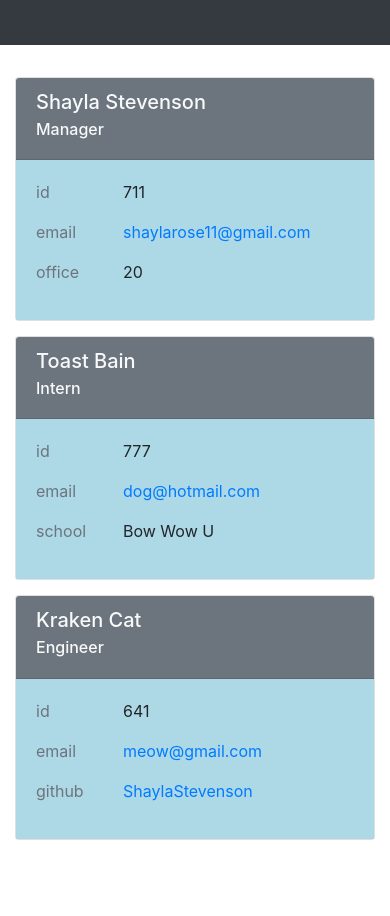
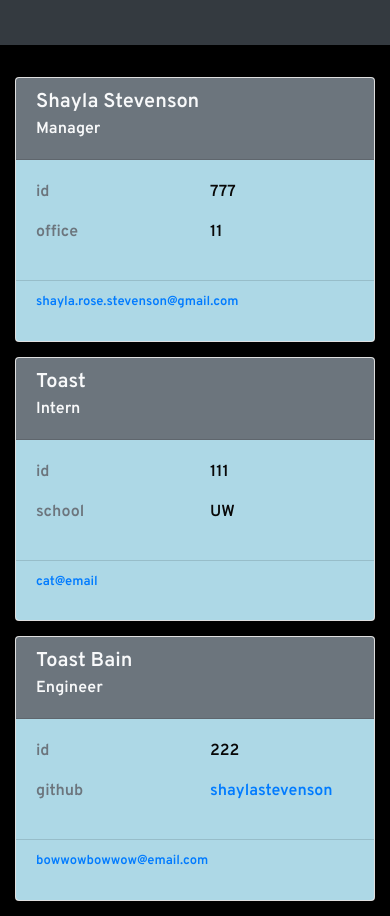
Before and after one commit to ShaylaStevenson/team-dashboard, a plain HTML site: page index.html in a window 390 px wide. Shown: the part 115-1031 px from the top of the page. Before the commit the page ends 970 px from the top, so only its background shows below. Drawn offline with nearby package versions, Linux system fonts and the light colour scheme.

Commit message:
changed styling and made more mobile responsive

```diff
--- a/index.html
+++ b/index.html
@@ -5,7 +5,9 @@
         <meta charset="UTF-8">
         <meta http-equiv="X-UA-Compatible" content="IE=edge">
         <meta name="viewport" content="width=device-width, initial-scale=1.0">
-        <title>Team Profile</title>
+        <title>Team Dashboard</title>
+        <link rel="preconnect" href="https://fonts.gstatic.com">
+        <link href="https://fonts.googleapis.com/css2?family=Overpass:wght@600&display=swap" rel="stylesheet">
         <link rel="stylesheet" href="https://cdn.jsdelivr.net/npm/bootstrap@4.6.0/dist/css/bootstrap.min.css" integrity="sha384-B0vP5xmATw1+K9KRQjQERJvTumQW0nPEzvF6L/Z6nronJ3oUOFUFpCjEUQouq2+l" crossorigin="anonymous">
         <link rel="stylesheet" href="dist/style.css">
     </head>
@@ -27,39 +29,7 @@
         </div>
         <div class="card-body">
         <div class="row">
-            <div class="col-3">
-            <p class="card-text text-muted">id</p>
-            </div>
             <div class="col">
-            <p> 711</p>
-            </div>
-        </div>
-        <div class="row">
-            <div class="col-3">
-            <p class="card-text text-muted">email</p>
-            </div>
-            <div class="col">
-            <p><a href="mailto:shaylarose11@gmail.com"> shaylarose11@gmail.com</a></p>
-            </div>
-        </div>
-        <div class="row">
-            <div class="col-3">
-            <p class="card-text text-muted">office</p>
-            </div>
-            <div class="col">
-            <p> 20</p>
-            </div>
-        </div>
-        </div>
-        </div>
-        <div class="card">
-        <div class="card-header bg-secondary text-light">
-            <h5 class="card-title">Toast Bain</h5>
-            <h6 class="card-subtitle mb-2">Intern</h6>
-        </div>
-        <div class="card-body">
-        <div class="row">
-            <div class="col-3">
             <p class="card-text text-muted">id</p>
             </div>
             <div class="col">
@@ -67,53 +37,70 @@
             </div>
         </div>
         <div class="row">
-            <div class="col-3">
-            <p class="card-text text-muted">email</p>
+            <div class="col">
+            <p class="card-text text-muted">office</p>
             </div>
             <div class="col">
-            <p><a href="mailto:dog@hotmail.com"> dog@hotmail.com</a></p>
+            <p> 11</p>
             </div>
         </div>
-        <div class="row">
-            <div class="col-3">
-            <p class="card-text text-muted">school</p>
-            </div>
-            <div class="col">
-            <p> Bow Wow U</p>
-            </div>
         </div>
+        <div class="card-footer">
+            <p id="email-text"><a target="_blank" href="mailto:shayla.rose.stevenson@gmail.com"> shayla.rose.stevenson@gmail.com</a></p>
         </div>
         </div>
         <div class="card">
         <div class="card-header bg-secondary text-light">
-            <h5 class="card-title">Kraken Cat</h5>
+            <h5 class="card-title">Toast</h5>
+            <h6 class="card-subtitle mb-2">Intern</h6>
+        </div>
+        <div class="card-body">
+        <div class="row">
+            <div class="col">
+            <p class="card-text text-muted">id</p>
+            </div>
+            <div class="col">
+            <p> 111</p>
+            </div>
+        </div>
+        <div class="row">
+            <div class="col">
+            <p class="card-text text-muted">school</p>
+            </div>
+            <div class="col">
+            <p> UW</p>
+            </div>
+        </div>
+        </div>
+        <div class="card-footer">
+            <p id="email-text"><a target="_blank" href="mailto:cat@email"> cat@email</a></p>
+        </div>
+        </div>
+        <div class="card">
+        <div class="card-header bg-secondary text-light">
+            <h5 class="card-title">Toast Bain</h5>
             <h6 class="card-subtitle mb-2">Engineer</h6>
         </div>
         <div class="card-body">
         <div class="row">
-            <div class="col-3">
+            <div class="col">
             <p class="card-text text-muted">id</p>
             </div>
             <div class="col">
-            <p> 641</p>
+            <p> 222</p>
             </div>
         </div>
         <div class="row">
-            <div class="col-3">
-            <p class="card-text text-muted">email</p>
-            </div>
             <div class="col">
-            <p><a href="mailto:meow@gmail.com" target="_blank"> meow@gmail.com</a></p>
-            </div>
-        </div>
-        <div class="row">
-            <div class="col-3">
             <p class="card-text text-muted">github</p>
             </div>
             <div class="col">
-            <p><a href="https://github.com/ShaylaStevenson" target="_blank"> ShaylaStevenson</a></p>
+            <p><a target="_blank" href="https://github.com/shaylastevenson"> shaylastevenson</a></p>
             </div>
         </div>
+        </div>
+        <div class="card-footer">
+            <p id="email-text"><a target="_blank" href="mailto:bowwowbowwow@email.com"> bowwowbowwow@email.com</a></p>
         </div>
         </div>
             </div>
--- a/index.js
+++ b/index.js
@@ -116,19 +116,11 @@ function generateCard(person) {
         </div>
         <div class="card-body">
         <div class="row">
-            <div class="col-3">
+            <div class="col">
             <p class="card-text text-muted">id</p>
             </div>
             <div class="col">
             <p> ${id}</p>
-            </div>
-        </div>
-        <div class="row">
-            <div class="col-3">
-            <p class="card-text text-muted">email</p>
-            </div>
-            <div class="col">
-            <p><a target="_blank" href="mailto:${email}"> ${email}</a></p>
             </div>
         </div>`;
     switch(role) {
@@ -137,13 +129,16 @@ function generateCard(person) {
             const school = person.getSchool();
             detail = `
         <div class="row">
-            <div class="col-3">
+            <div class="col">
             <p class="card-text text-muted">school</p>
             </div>
             <div class="col">
             <p> ${school}</p>
             </div>
         </div>
+        </div>
+        <div class="card-footer">
+            <p id="email-text"><a target="_blank" href="mailto:${email}"> ${email}</a></p>
         </div>
         </div>`;
             card += detail;
@@ -153,13 +148,16 @@ function generateCard(person) {
             const github = person.getGithub();
             detail = `
         <div class="row">
-            <div class="col-3">
+            <div class="col">
             <p class="card-text text-muted">github</p>
             </div>
             <div class="col">
             <p><a target="_blank" href="https://github.com/${github}"> ${github}</a></p>
             </div>
         </div>
+        </div>
+        <div class="card-footer">
+            <p id="email-text"><a target="_blank" href="mailto:${email}"> ${email}</a></p>
         </div>
         </div>`;
             card += detail;
@@ -169,13 +167,16 @@ function generateCard(person) {
             const officeNumber = person.officeNumber;
             detail = `
         <div class="row">
-            <div class="col-3">
+            <div class="col">
             <p class="card-text text-muted">office</p>
             </div>
             <div class="col">
             <p> ${officeNumber}</p>
             </div>
         </div>
+        </div>
+        <div class="card-footer">
+            <p id="email-text"><a target="_blank" href="mailto:${email}"> ${email}</a></p>
         </div>
         </div>`;
             card += detail;
@@ -200,7 +201,9 @@ function generateHTML(cardDeck) {
         <meta charset="UTF-8">
         <meta http-equiv="X-UA-Compatible" content="IE=edge">
         <meta name="viewport" content="width=device-width, initial-scale=1.0">
-        <title>Team Profile</title>
+        <title>Team Dashboard</title>
+        <link rel="preconnect" href="https://fonts.gstatic.com">
+        <link href="https://fonts.googleapis.com/css2?family=Overpass:wght@600&display=swap" rel="stylesheet">
         <link rel="stylesheet" href="https://cdn.jsdelivr.net/npm/bootstrap@4.6.0/dist/css/bootstrap.min.css" integrity="sha384-B0vP5xmATw1+K9KRQjQERJvTumQW0nPEzvF6L/Z6nronJ3oUOFUFpCjEUQouq2+l" crossorigin="anonymous">
         <link rel="stylesheet" href="dist/style.css">
     </head>
```
Also changed, not shown: dist/style.css.
